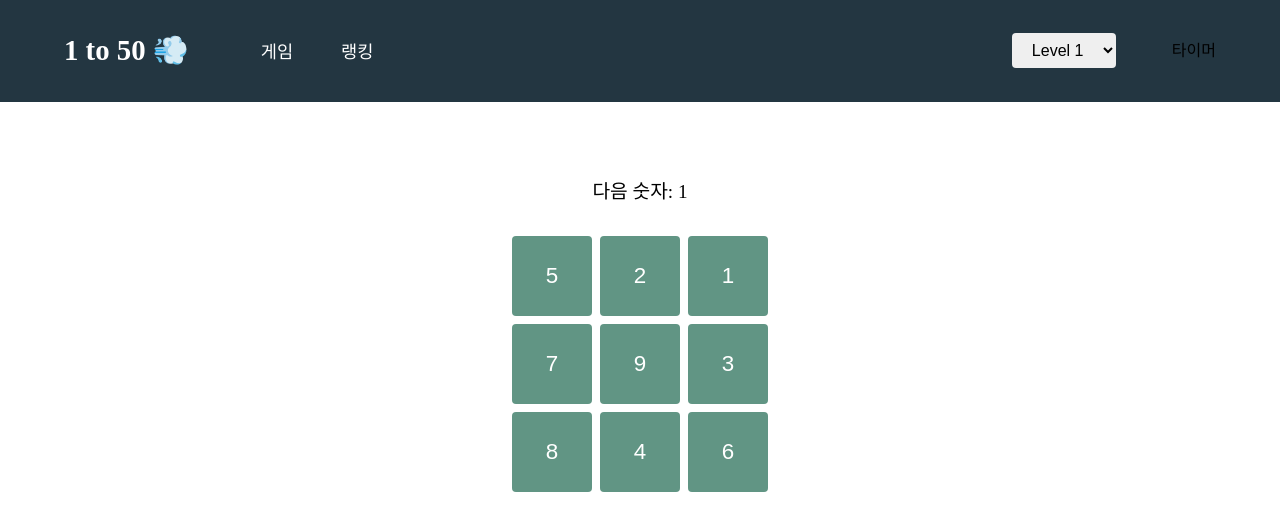
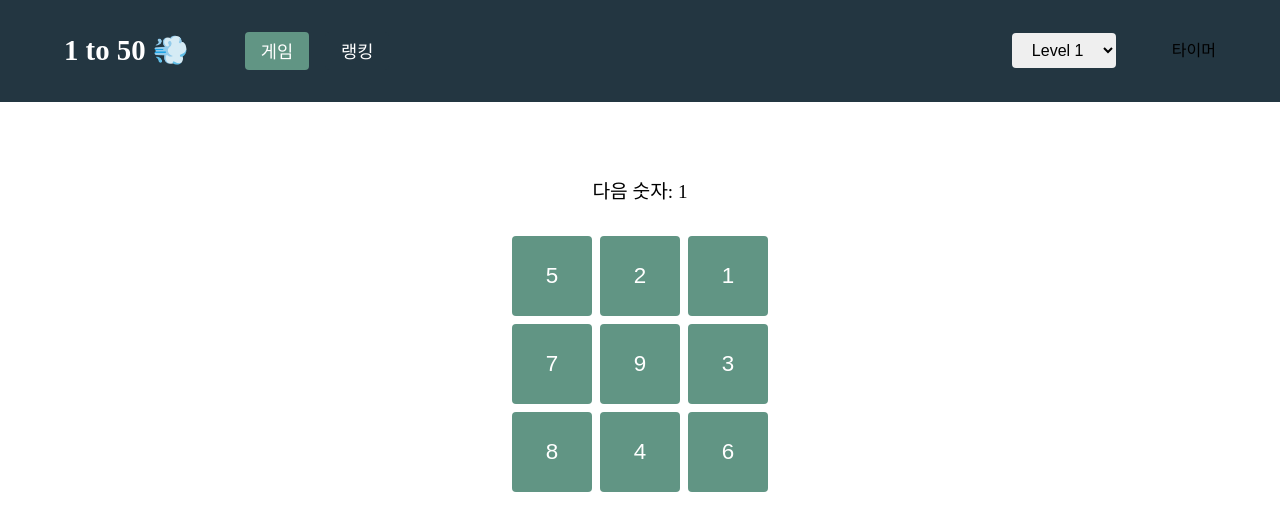
Before and after one commit to AND-SOPT-WEB/GaHyeonKim, a React (Vite) app in the folder week3/assignment/: page / in a window 1280 px wide. Shown: the top 530 px of the page. Built offline with nearby package versions, Linux system fonts and the light colour scheme.

Commit message:
fix: 각 모드에서 버튼 색상 유지되도록 수정

```diff
--- a/week3/assignment/src/components/Header.jsx
+++ b/week3/assignment/src/components/Header.jsx
@@ -6,8 +6,18 @@ const Header = ({ isGameMode, setIsGameMode, level, setLevel }) => {
       <section>
         <h1>1 to 50 💨</h1>
         <BtnContainer>
-          <button onClick={() => setIsGameMode(true)}>게임</button>
-          <button onClick={() => setIsGameMode(false)}>랭킹</button>
+          <StyledButton
+            onClick={() => setIsGameMode(true)}
+            isActive={isGameMode}
+          >
+            게임
+          </StyledButton>
+          <StyledButton
+            onClick={() => setIsGameMode(false)}
+            isActive={!isGameMode}
+          >
+            랭킹
+          </StyledButton>
         </BtnContainer>
       </section>
       {isGameMode && (
@@ -49,23 +59,19 @@ const HeaderContainer = styled.header`
 const BtnContainer = styled.div`
   display: flex;
   gap: 1rem;
+`;
 
-  & button {
-    background-color: ${({ theme }) => theme.colors.darkGreen};
-    border: none;
-    padding: 0.4rem 1rem;
-    font-size: 1.1rem;
-    color: white;
-  }
-
-  & button:focus {
-    background-color: ${({ theme }) => theme.colors.midGreen};
-    border-radius: 6px;
-  }
+const StyledButton = styled.button`
+  background-color: ${({ isActive, theme }) => (isActive ? theme.colors.midGreen : theme.colors.darkGreen)};
+  border: none;
+  padding: 0.4rem 1rem;
+  font-size: 1.1rem;
+  color: white;
+  border-radius: 4px;
 `;
 
 const LevelSelect = styled.select`
-  padding: 0.5rem 1rem;;
+  padding: 0.5rem 1rem;
   font-size: 1rem;
   border: none;
   border-radius: 4px;
```
